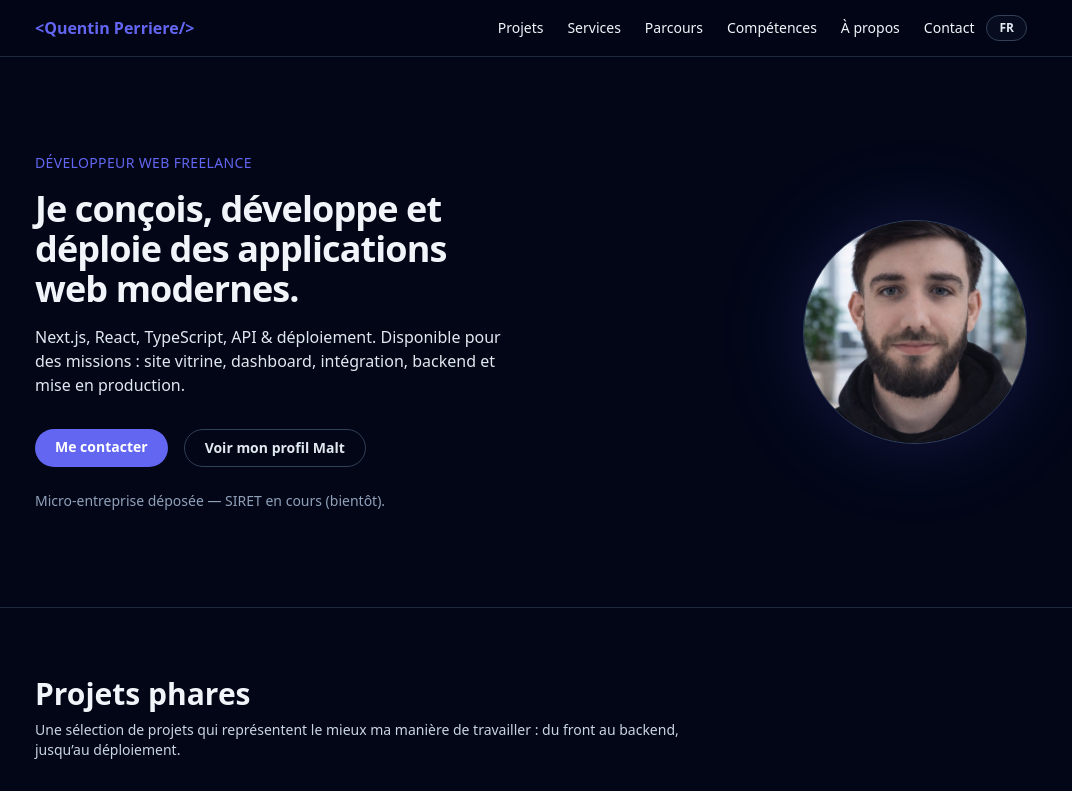
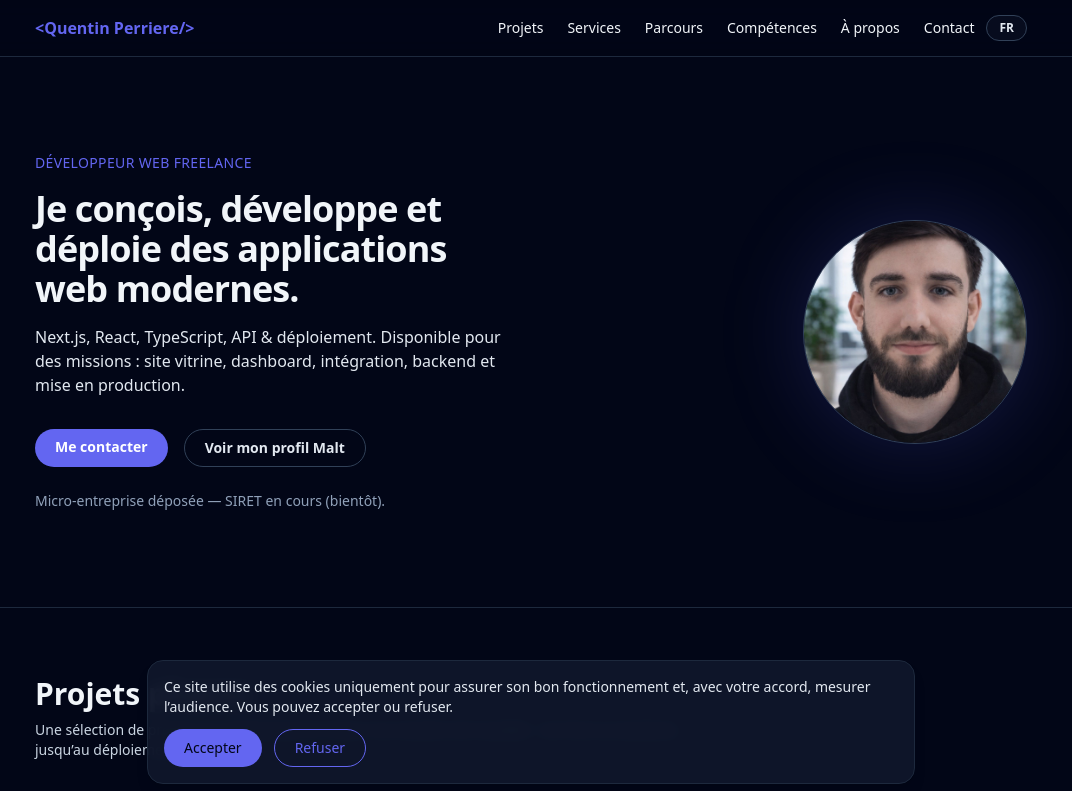
Before and after one commit to Trycky64/portfolio-V3, a Next.js app: page / in a window 1280 px wide. Shown: the top 791 px of the page, without its empty margins (109-1181 px from the left). Built offline with nearby package versions, Linux system fonts and the light colour scheme; no server answers.

Commit message:
Added cookies consentment

```diff
--- a/src/app/layout.tsx
+++ b/src/app/layout.tsx
@@ -3,6 +3,7 @@ import "./globals.css";
 import { Header } from "@/components/layout/header";
 import { Footer } from "@/components/layout/footer";
 import { I18nProvider } from "@/lib/i18n/context";
+import { CookieConsent } from "@/components/ui/cookie-consent";
 
 export const metadata: Metadata = {
   title: {
@@ -42,9 +43,12 @@ export default function RootLayout({
     <html lang="fr" className="scroll-smooth">
       <body>
         <I18nProvider>
-          <Header />
-          {children}
-          <Footer />
+          <div className="flex min-h-screen flex-col">
+            <Header />
+            <main className="flex-1">{children}</main>
+            <Footer />
+            <CookieConsent />
+          </div>
         </I18nProvider>
       </body>
     </html>
--- a/src/app/root-client.tsx
+++ b/src/app/root-client.tsx
@@ -4,6 +4,7 @@ import React from "react";
 import { I18nProvider } from "@/lib/i18n/context";
 import { Header } from "@/components/layout/header";
 import { Footer } from "@/components/layout/footer";
+import { CookieConsent } from "@/components/ui/cookie-consent";
 
 export function RootClient({ children }: { children: React.ReactNode }) {
   return (
@@ -12,6 +13,7 @@ export function RootClient({ children }: { children: React.ReactNode }) {
         <Header />
         <main className="flex-1">{children}</main>
         <Footer />
+        <CookieConsent />
       </div>
     </I18nProvider>
   );
--- /dev/null
+++ b/src/components/ui/cookie-consent.tsx
@@ -0,0 +1,43 @@
+"use client";
+
+import { useEffect, useState } from "react";
+import { useI18n } from "@/lib/i18n/context";
+import { Button } from "@/components/ui/button";
+
+const STORAGE_KEY = "qp_cookie_consent";
+
+type Consent = "accepted" | "refused" | null;
+
+export function CookieConsent() {
+  const { t } = useI18n();
+  const [consent, setConsent] = useState<Consent>(null);
+
+  useEffect(() => {
+    const stored = localStorage.getItem(STORAGE_KEY) as Consent;
+    if (stored) setConsent(stored);
+  }, []);
+
+  const handleChoice = (value: Consent) => {
+    localStorage.setItem(STORAGE_KEY, value!);
+    setConsent(value);
+  };
+
+  if (consent) return null;
+
+  return (
+    <div className="fixed bottom-4 left-4 right-4 z-50 mx-auto max-w-3xl rounded-xl border border-slate-800 bg-slate-900/95 p-4 shadow-lg backdrop-blur">
+      <p className="text-sm text-slate-200">
+        {t("cookies.text")}
+      </p>
+
+      <div className="mt-3 flex flex-wrap gap-3">
+        <Button onClick={() => handleChoice("accepted")}>
+          {t("cookies.accept")}
+        </Button>
+        <Button variant="outline" onClick={() => handleChoice("refused")}>
+          {t("cookies.refuse")}
+        </Button>
+      </div>
+    </div>
+  );
+}
--- a/src/i18n/en.json
+++ b/src/i18n/en.json
@@ -137,5 +137,10 @@
     "malt": "Malt",
     "github": "GitHub",
     "linkedin": "LinkedIn"
+  },
+  "cookies": {
+    "text": "This website uses cookies only to ensure proper operation and, with your consent, to measure traffic. You can accept or refuse.",
+    "accept": "Accept",
+    "refuse": "Refuse"
   }
 }
--- a/src/i18n/fr.json
+++ b/src/i18n/fr.json
@@ -137,5 +137,10 @@
     "malt": "Malt",
     "github": "GitHub",
     "linkedin": "LinkedIn"
+  },
+  "cookies": {
+    "text": "Ce site utilise des cookies uniquement pour assurer son bon fonctionnement et, avec votre accord, mesurer l’audience. Vous pouvez accepter ou refuser.",
+    "accept": "Accepter",
+    "refuse": "Refuser"
   }
 }
```
